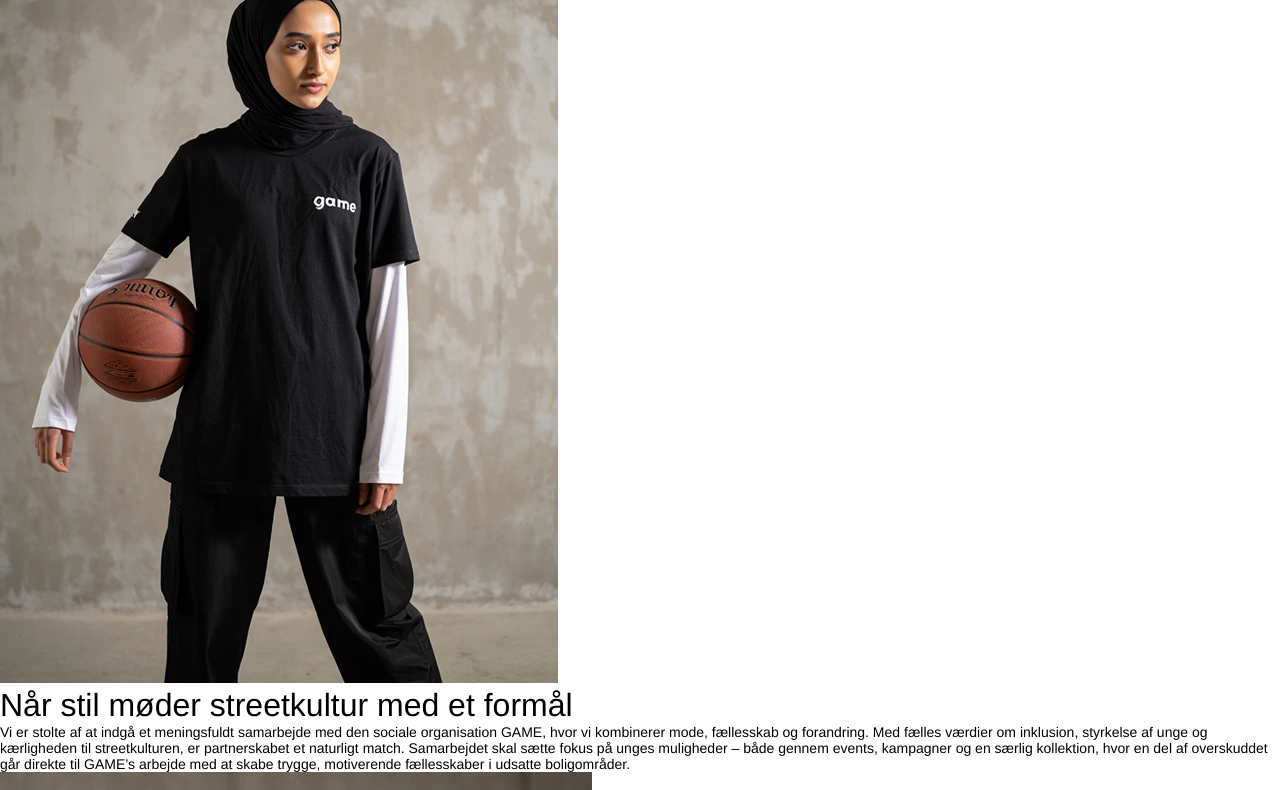
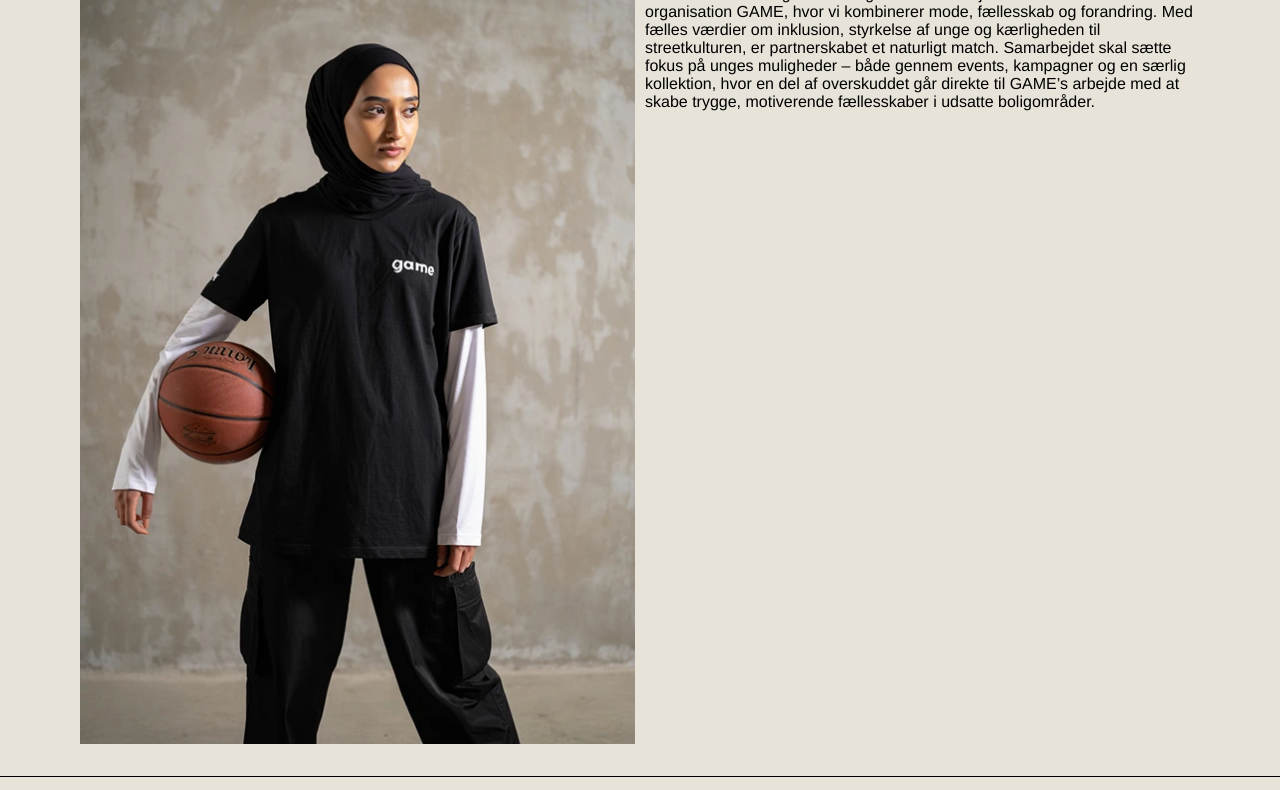
Before and after one commit to bareenxgame/bareen, an Astro site: page / in a window 1280 px wide. Shown: the part 154-944 px from the top of the page. Built offline with nearby package versions, Linux system fonts and the light colour scheme; Astro itself is replaced by a stand-in of ours.

Commit message:
infosection2

```diff
--- a/src/components/InfoSection.astro
+++ b/src/components/InfoSection.astro
@@ -5,6 +5,23 @@ const { img } = Astro.props;
 const { alt } = Astro.props;
 ---
 
-<img src={img} alt={alt} />
-<h1>{title}</h1>
-<p>{text}</p>
+<div class="divider"></div>
+
+<div class="grid-1_1">
+  <img src={img} alt={alt} />
+  <div>
+    <h1>{title}</h1>
+    <p>{text}</p>
+  </div>
+</div>
+<div class="divider"></div>
+
+<style>
+  @media (min-width: 1024px) {
+    .grid-1_1 {
+      display: grid;
+      grid-template-columns: 1fr 1fr;
+      gap: 10px;
+    }
+  }
+</style>
--- a/src/styles/style.css
+++ b/src/styles/style.css
@@ -16,12 +16,15 @@
   --font-size-h1-desktop: 2rem;
 
   /* Font sizes mobile*/
-  --font-size-text-mobile: 0.875rem;
-  --font-size-h1-mobile: 1rem;
+  --font-size-text-mobile: 1rem;
+  --font-size-h1-mobile: 2rem;
 
   /* Spacing sizes */
-  --spacing-phone: 0.5rem; /* Ekstra lille mellemrum */
-  --spacing-desktop: 1rem; /* Lille mellemrum */
+  --spacing-phone-margins: 1rem; /* Margins mellemrum phone*/
+  --spacing-phone: 0.5rem; /* Sektions mellemrum phone*/
+
+  --spacing-dekstop-margins: 5rem; /* Margins mellemrum desktop*/
+  --spacing-desktop: 1rem; /* Sektions mellemrum dekstop */
 }
 /***** RESET *****/
 * {
@@ -41,4 +44,36 @@ p {
   font-family: var(--font-text);
   font-size: var(--font-size-text-mobile);
   font-weight: 400; /* Regular */
+  max-width: 45ch;
 }
+
+img {
+  max-width: 100%;
+}
+
+body {
+  background-color: var(--color-primary);
+  margin-left: var(--spacing-phone-margins);
+  margin-right: var(--spacing-phone-margins);
+}
+
+.divider {
+  width: 100vw; /* Gør stregen lige så bred som hele viewport */
+  height: 1px;
+  background-color: black;
+  margin: 2rem 0; /* Giver luft over og under */
+  position: relative; /* Sørger for at den følger layoutet */
+  left: 50%; /* Centrerer elementet horisontalt */
+  margin-left: -50vw; /* Justerer så stregen går helt ud til kanten */
+}
+
+@media (min-width: 1024px) {
+  body {
+    margin-left: var(--spacing-dekstop-margins);
+    margin-right: var(--spacing-dekstop-margins);
+  }
+
+  p {
+    max-width: 65ch;
+  }
+}
```
